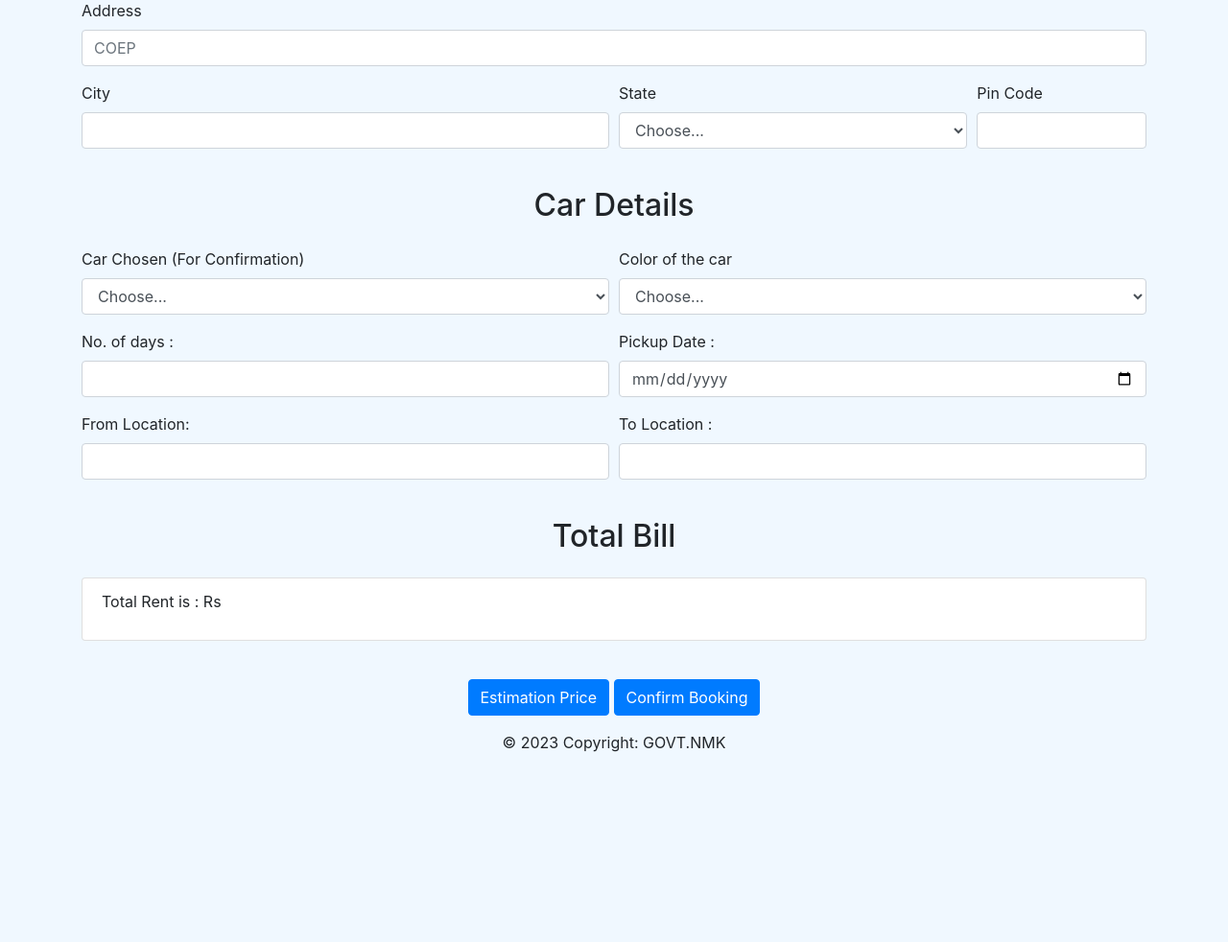
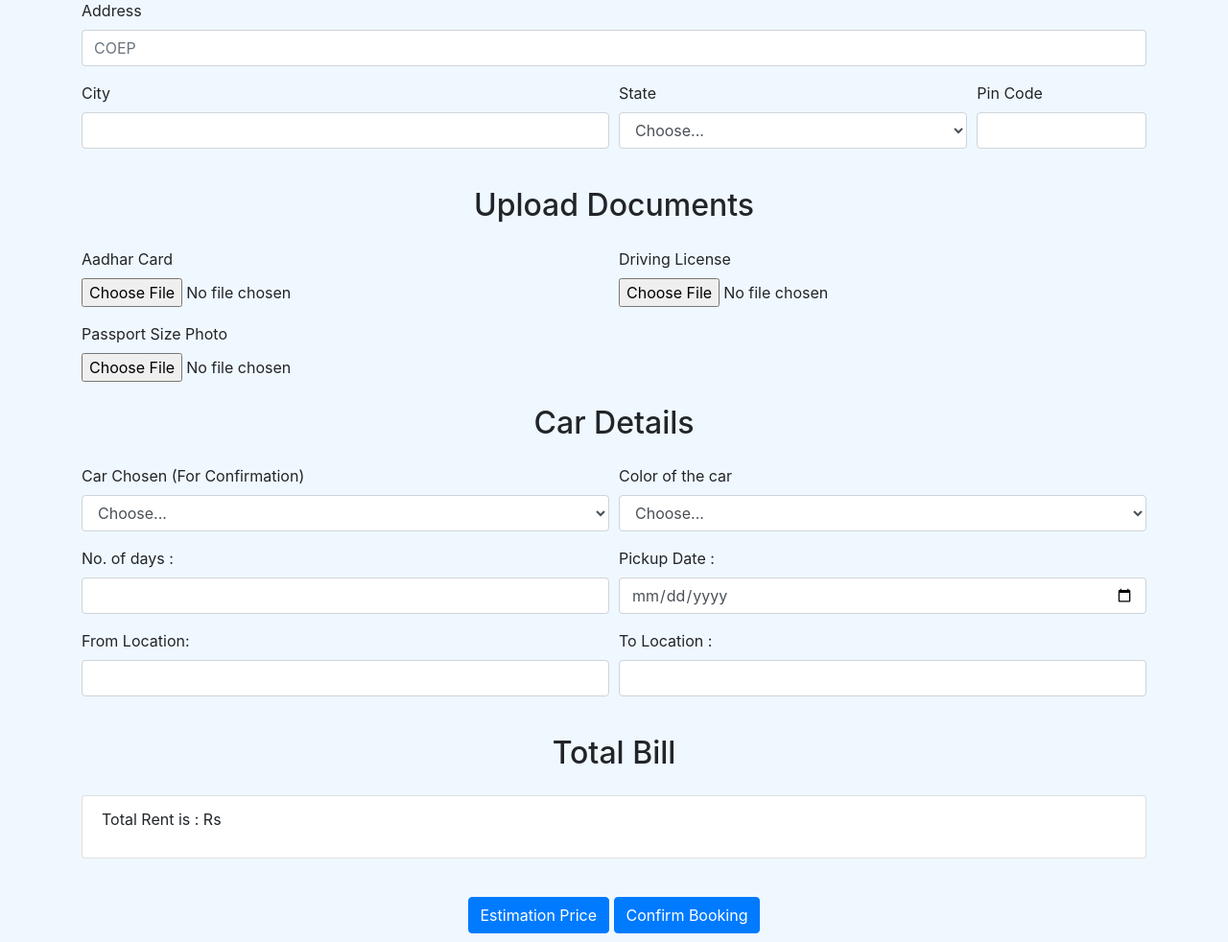
Before and after one commit to Noor-30412/pythonProject1, a Django app: page /bill in a window 1280 px wide. Shown: the part 315-1297 px from the top of the page at 96% size. Before the commit the page ends 1099 px from the top, so only its background shows below. Run offline with Django 4.2, Linux system fonts and the light colour scheme.

Commit message:
Added Documents section

```diff
--- a/SDP-proj/MyApp/models.py
+++ b/SDP-proj/MyApp/models.py
@@ -25,6 +25,9 @@ class Order(models.Model):
     date = models.CharField(max_length=50, default="")
     loc_from = models.CharField(max_length=50, default="")
     loc_to = models.CharField(max_length=50, default="")
+    aadhar_card = models.FileField(upload_to='documents/', blank=True, null=True)
+    driving_license = models.FileField(upload_to='documents/', blank=True, null=True)
+    passport_photo = models.FileField(upload_to='documents/', blank=True, null=True)
 
     def __str__(self):
         return self.name
--- a/SDP-proj/MyApp/views.py
+++ b/SDP-proj/MyApp/views.py
@@ -101,9 +101,25 @@ def order(request):
         fl = request.POST.get('fl', '')
         tl = request.POST.get('tl', '')
         # print(request.POST['cars11'])
+        if 'aadhar' in request.FILES:
+            aadhar_card = request.FILES['aadhar']
+        else:
+            aadhar_card = None
+
+            # Check if the Driving License field exists in the request
+        if 'driving_license' in request.FILES:
+            driving_license = request.FILES['driving_license']
+        else:
+            driving_license = None
+
+            # Check if the Passport Size Photo field exists in the request
+        if 'passport_photo' in request.FILES:
+            passport_photo = request.FILES['passport_photo']
+        else:
+            passport_photo = None
 
         order = Order(name=billname, email=billemail, phone=billphone, address=billaddress, city=billcity, cars=cars11,
-                      days_for_rent=dayss, date=date, loc_from=fl, loc_to=tl)
+                      days_for_rent=dayss, date=date, loc_from=fl, loc_to=tl,aadhar_card=aadhar_card, driving_license=driving_license, passport_photo=passport_photo)
         order.save()
         return redirect('home')
     else:
--- a/SDP-proj/templates/about.html
+++ b/SDP-proj/templates/about.html
@@ -7,7 +7,7 @@
   <div class="jumbotron p-5 text-white rounded bg-info" style="height:560px ">
     <div class="col-md-6 px-0" style="margin:95px">
       <h1 class="display-4 " style="font-size:90px">About Us!</h1>
-      <p class="lead my-3" style="">CarZest was established in 2012 and digitally expanded in 2018. After more than 10 years in business, CarZest is ready to meet your expectations with our fully renewed fleet of vehicles.</p>
+      <p class="lead my-3" style="">Rent Us! was established in Feb,2023 and digitally expanded in May,2023. Rent Us! is ready to meet your expectations with our fully renewed fleet of vehicles.</p>
       {% comment %} <p class="lead mb-0"><a href="#" class="text-white font-weight-bold">Continue reading...</a></p> {% endcomment %}
       <a class="btn btn-dark btn-lg" href="#123" role="button">Learn more</a>
     </div>
@@ -36,7 +36,7 @@
         <div class="col-xl-4">
           <div class="container-center" >
             {%load static%}
-            <img src = "{%static "car-wash.png"%}" width="300" height="300"  style=" background-color: white;border-radius: 20px; box-shadow: 0 4px 8px 0 rgba(0, 0, 0, 0.2), 0 6px 20px 0 rgba(0, 0, 0, 0.19); margin-left:60px" >
+            <img src = "{%static "7.jpg"%}" width="300" height="300"  style=" background-color: white;border-radius: 20px; box-shadow: 0 4px 8px 0 rgba(0, 0, 0, 0.2), 0 6px 20px 0 rgba(0, 0, 0, 0.19); margin-left:60px" >
           </div>
           <h2 class="hd my-2" style=" text-align:center">Hygienic</h2>
           <p style="font-size:20px ; text-align:center">Your comfort is our priority! All the vehicles are well-maintained and hygienic. </p>
--- a/SDP-proj/templates/bill.html
+++ b/SDP-proj/templates/bill.html
@@ -53,6 +53,22 @@
         </div>
       {% comment %} <p>Price : {{cars.price}}</p> {% endcomment %}
       </div>
+    <h2 style="text-align : center" class="head my-4">Upload Documents</h2>
+    <div class="form-row">
+      <div class="form-group col-md-6">
+        <label for="aadhar">Aadhar Card</label>
+        <input type="file" class="form-control-file" id="aadhar" name="aadhar" accept="image/*" required>
+      </div>
+      <div class="form-group col-md-6">
+        <label for="license">Driving License</label>
+        <input type="file" class="form-control-file" id="license" name="license" accept="image/*" required>
+      </div>
+    </div>
+    <div class="form-group">
+      <label for="photo">Passport Size Photo</label>
+      <input type="file" class="form-control-file" id="photo" name="photo" accept="image/*" required>
+    </div>
+
       <h2 style="text-align : center" class="head my-4">Car Details</h2>
       <div class="form-row ">
         <div class="form-group col-md-6">
```
